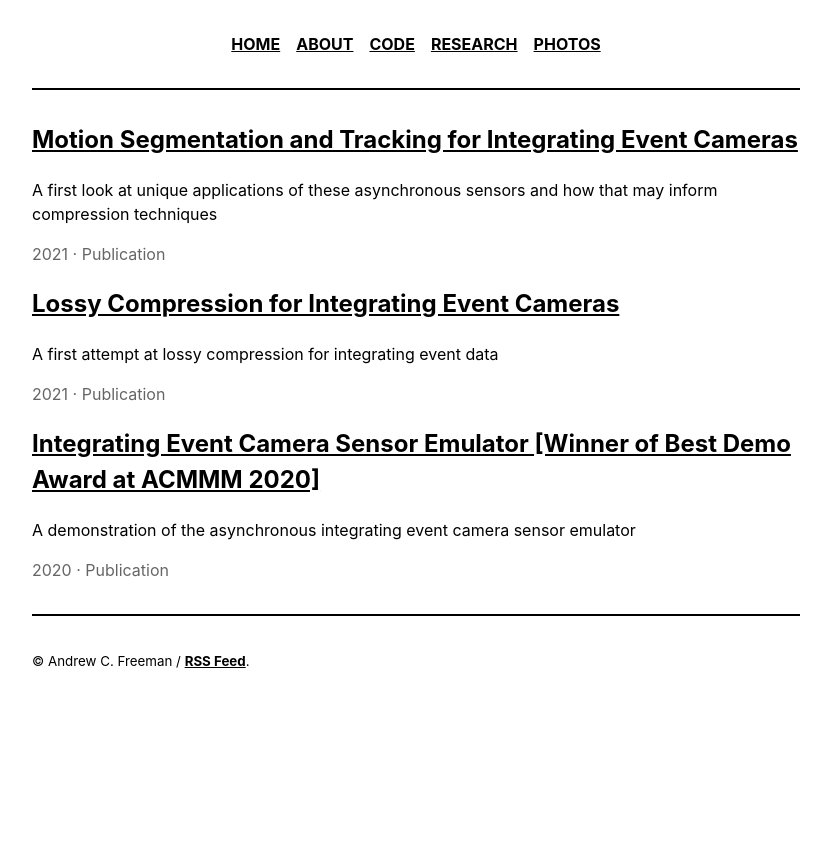
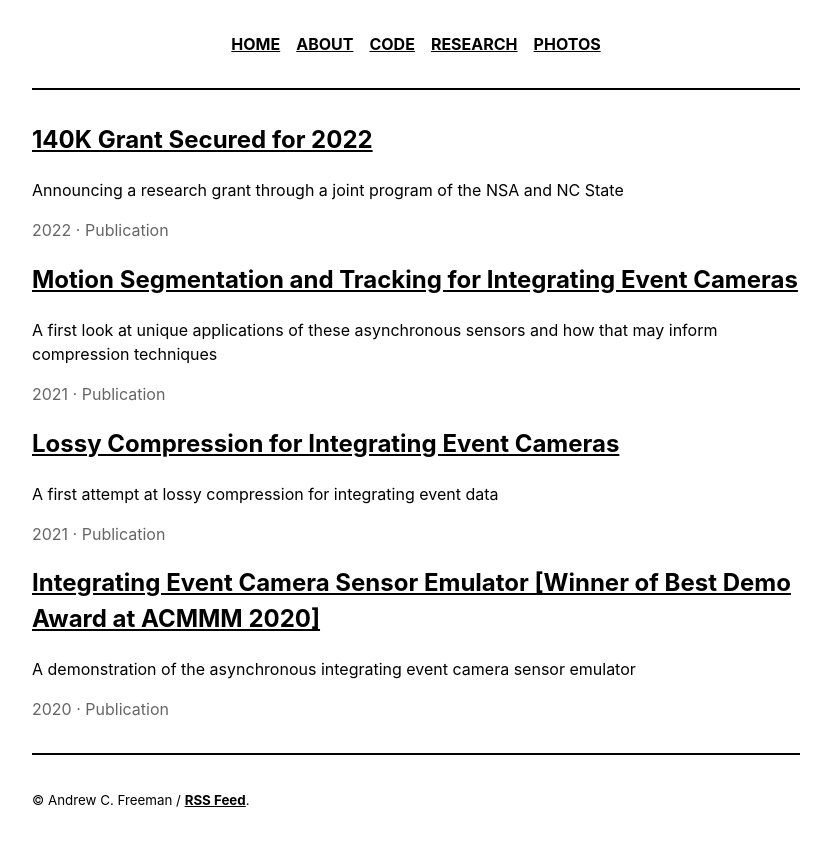
Before and after one commit to ac-freeman/acfreeman.github.io, a Jekyll site: the page built from _pages/projects.md, in a window 1280 px wide. Shown: the top 846 px of the page, without its empty margins (224-1055 px from the left). Built offline with Jekyll 4.4.1, drawn with Linux system fonts in a browser that asks for light colours; part of the change alters nothing that is shown.

Commit message:
Update 2022-01-13-las-funding.md

```diff
--- a/_projects/2022-01-13-las-funding.md
+++ b/_projects/2022-01-13-las-funding.md
@@ -1,3 +1,15 @@
-## A New Post
+---
+layout: project
+title: 140K Grant Secured for 2022
+description: >-
+  Announcing a research grant through a joint program of the NSA and NC State
+summary: >-
+  Announcing a research grant through a joint program of the NSA and NC State
+category: Publication
+image:
+published: true
+---
 
-Enter text in [Markdown](http://daringfireball.net/projects/markdown/). Use the toolbar above, or click the **?** button for formatting help.
+I'm happy to announce that my advisors and I are receiving a grant to support our research for the calendar year 2022. The funding body is the North Carolina State University's [Laboratory for Analytic Science] (https://ncsu-las.org/about/) (LAS), which is a joint program of NC State and the National Security Agency. My research for this grant will involve applying my asynchronous video processing methods to "triage" large-scale video data. The grant will cover my stipend, part of my advisors' salaries, hardware expenses, conference travel expenses, and a stipend for a motivated undergraduate student.
+
+Video "triage" is the process of searching a video corpus for the information you're interested in. Take this example: if there's a bank robbery, an analyst would want to be able to quickly search through a lot of surveillance footage from many sources to find the exact segments that show the robbery taking place. It's an interesting problem that I'm excited to tackle. Beyond advancing the development of my video processing methods, this will also give me the opportunity (and the motivation) to implement a full system with networked video streaming capabilities, something I've always wanted to do but never had time for. After working as a teaching assistant my first two years of grad school, I'm excited that my research is now gaining enough momentum that I can secure funding from a couple sources. This will make it much easier to focus on research from here on out, and hopefully allowing me to finish my degree in a reasonable amount of time.
```
